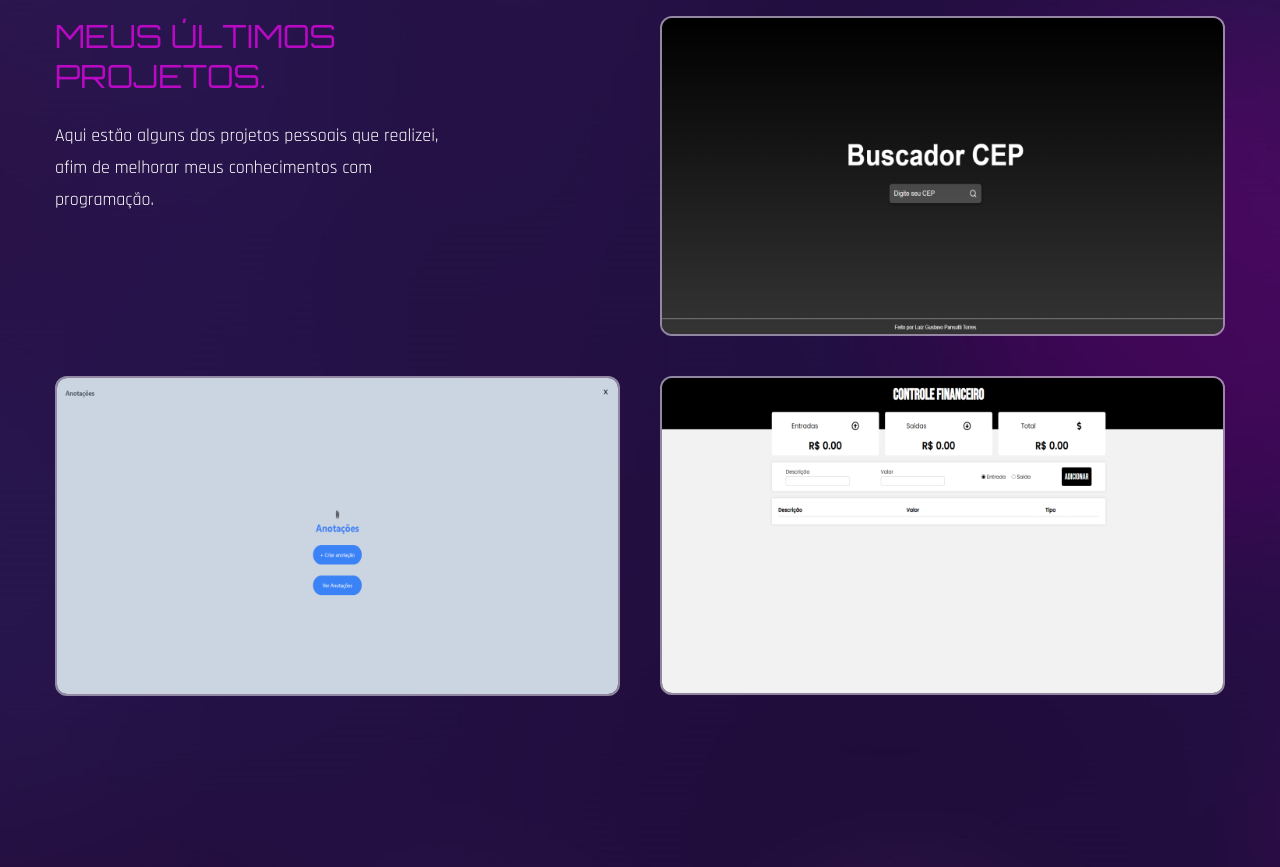
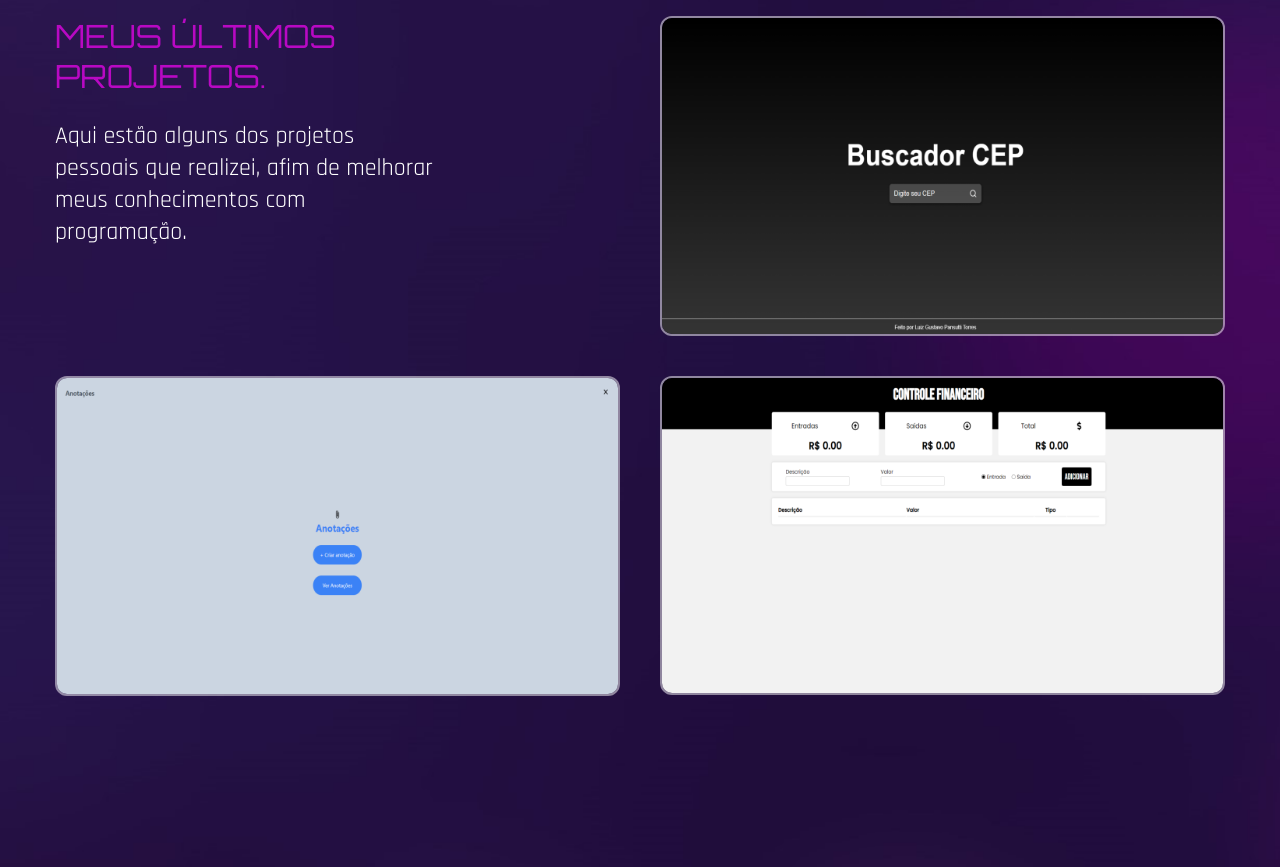
Before and after one commit to pansutti/portfolio-pansutti, a React (Create React App) app: page / in a window 1280 px wide. Shown: the part 2440-3307 px from the top of the page. Built offline with nearby package versions, Linux system fonts and the light colour scheme; the HTML template or start-up script is replaced by a standard one; a web font is replaced by a local one.

Commit message:
Update Work.jsx

```diff
--- a/src/components/Work.jsx
+++ b/src/components/Work.jsx
@@ -23,7 +23,7 @@ const Work = () => {
                 <br />
                 Projetos.
               </h2>
-              <p className="max-w-sm mb-28">
+              <p className="max-w-sm text-2xl mb-20">
                 Aqui estão alguns dos projetos pessoais que realizei, afim de
                 melhorar meus conhecimentos com programação.
               </p>
```
